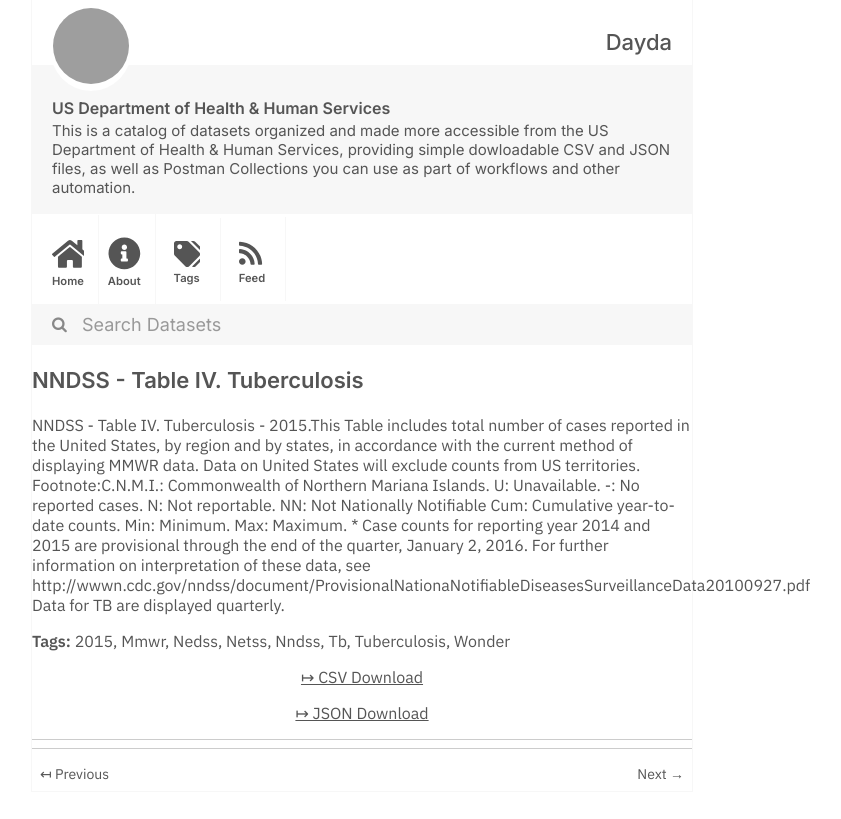
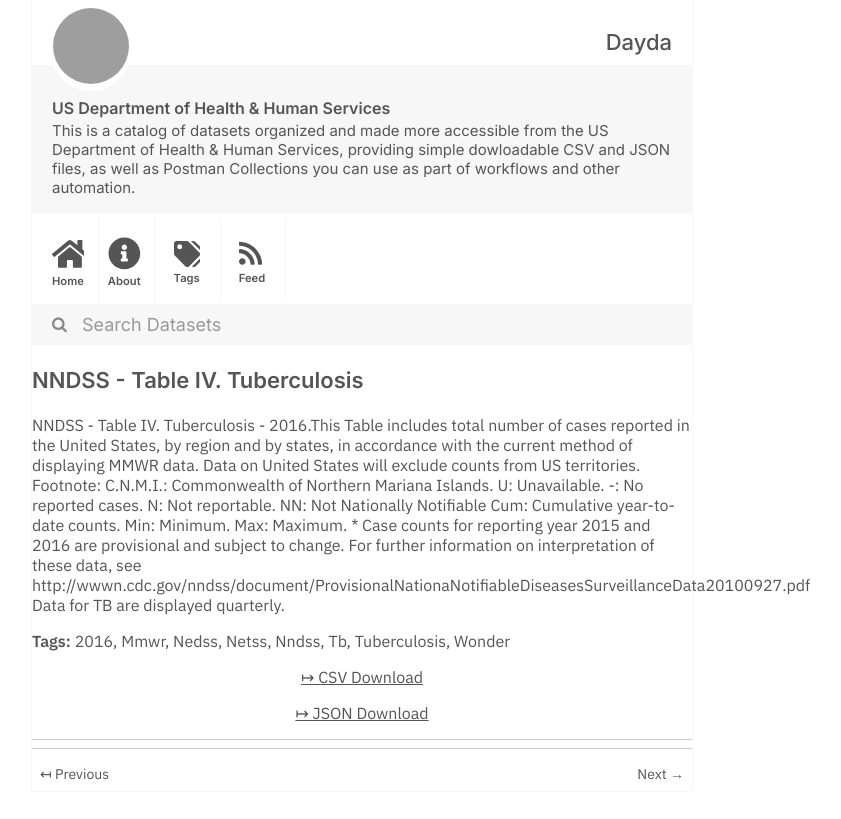
Before and after one commit to dayda-entities/us-department-of-health-and-human-services, a Jekyll site: the page built from _posts/2020-11-10-nndss-table-iv.-tuberculosis.md, in a window 1280 px wide, cut to the strip 0-819 px from the top of the page. Shown: the whole strip, without its empty margins (278-1119 px from the left). Built offline with Jekyll 4.4.1, drawn with Linux system fonts in a browser that asks for light colours; grey boxes are pictures that could not be loaded.

Commit message:
Publish Data

```diff
--- a/_posts/2020-11-10-nndss-table-iv.-tuberculosis.md
+++ b/_posts/2020-11-10-nndss-table-iv.-tuberculosis.md
@@ -1,11 +1,11 @@
 ---
 title: NNDSS - Table IV. Tuberculosis
-created: '2020-11-10T16:18:12.607759'
-modified: '2021-04-17T02:30:56.744135'
+created: '2020-11-10T16:18:18.078674'
+modified: '2021-04-21T22:16:50.211950'
 state: active
 type: dataset
 tags:
-  - '2015'
+  - '2016'
   - Mmwr
   - Nedss
   - Netss
@@ -14,9 +14,9 @@ tags:
   - Tuberculosis
   - Wonder
 groups: []
-csv_url: 'https://data.cdc.gov/api/views/ei7y-3g6s/rows.csv?accessType=DOWNLOAD'
-json_url: 'https://data.cdc.gov/api/views/ei7y-3g6s/rows.json?accessType=DOWNLOAD'
+csv_url: 'https://data.cdc.gov/api/views/pkas-xr96/rows.csv?accessType=DOWNLOAD'
+json_url: 'https://data.cdc.gov/api/views/pkas-xr96/rows.json?accessType=DOWNLOAD'
 layout: post
 
 ---
-NNDSS - Table IV. Tuberculosis - 2015.This Table includes total number of cases reported in the United States, by region and by states, in accordance with the current method of displaying MMWR data.  Data on United States will exclude counts from US territories.  Footnote:C.N.M.I.: Commonwealth of Northern Mariana Islands. U: Unavailable.    -: No reported cases.    N: Not reportable.    NN: Not Nationally Notifiable    Cum: Cumulative year-to-date counts.    Min: Minimum.    Max: Maximum. * Case counts for reporting year 2014 and 2015 are provisional through the end of the quarter,  January 2, 2016. For further information on interpretation of these data, see http://wwwn.cdc.gov/nndss/document/ProvisionalNationaNotifiableDiseasesSurveillanceData20100927.pdf Data for TB are displayed quarterly.
+NNDSS - Table IV. Tuberculosis - 2016.This Table includes total number of cases reported in the United States, by region and by states, in accordance with the current method of displaying MMWR data.  Data on United States will exclude counts from US territories.  Footnote: C.N.M.I.: Commonwealth of Northern Mariana Islands. U: Unavailable.    -: No reported cases.    N: Not reportable.    NN: Not Nationally Notifiable    Cum: Cumulative year-to-date counts.    Min: Minimum.    Max: Maximum. * Case counts for reporting year 2015 and 2016 are provisional and subject to change. For further information on interpretation of these data, see http://wwwn.cdc.gov/nndss/document/ProvisionalNationaNotifiableDiseasesSurveillanceData20100927.pdf Data for TB are displayed quarterly.
```
